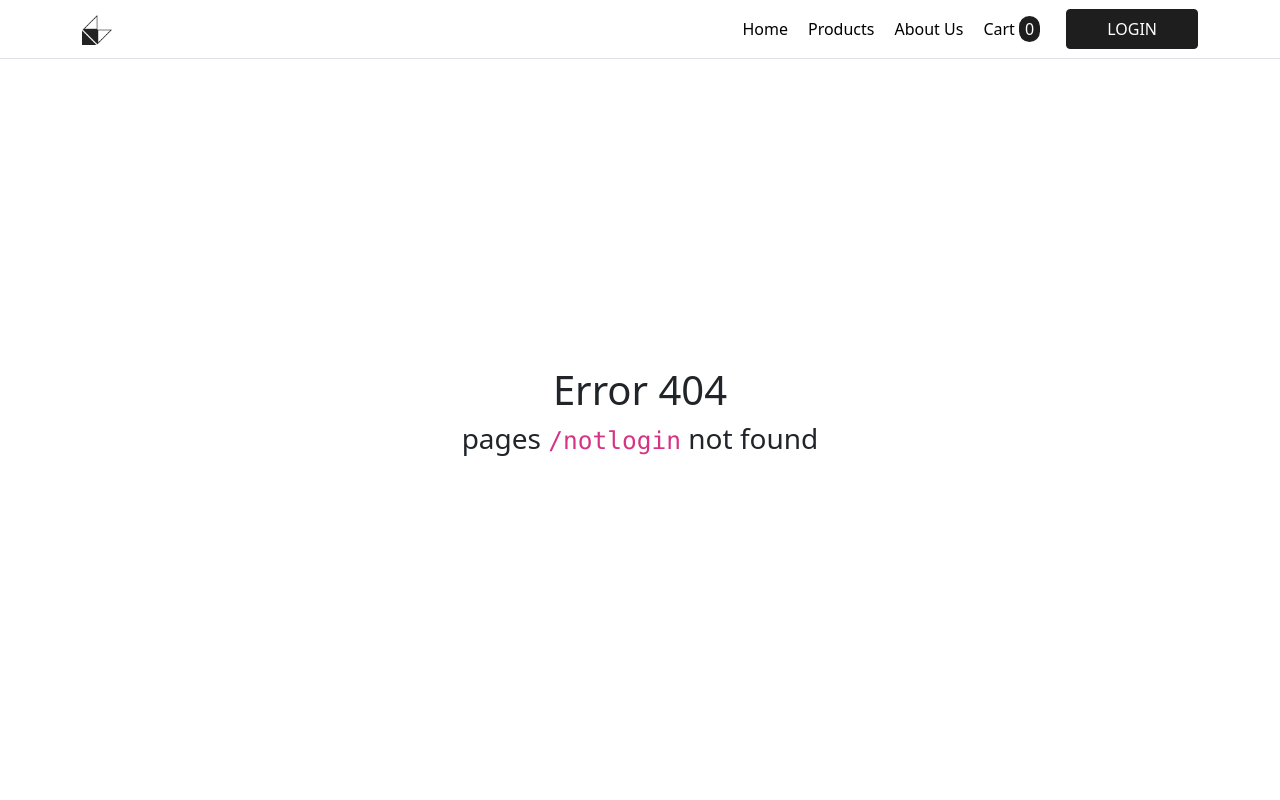
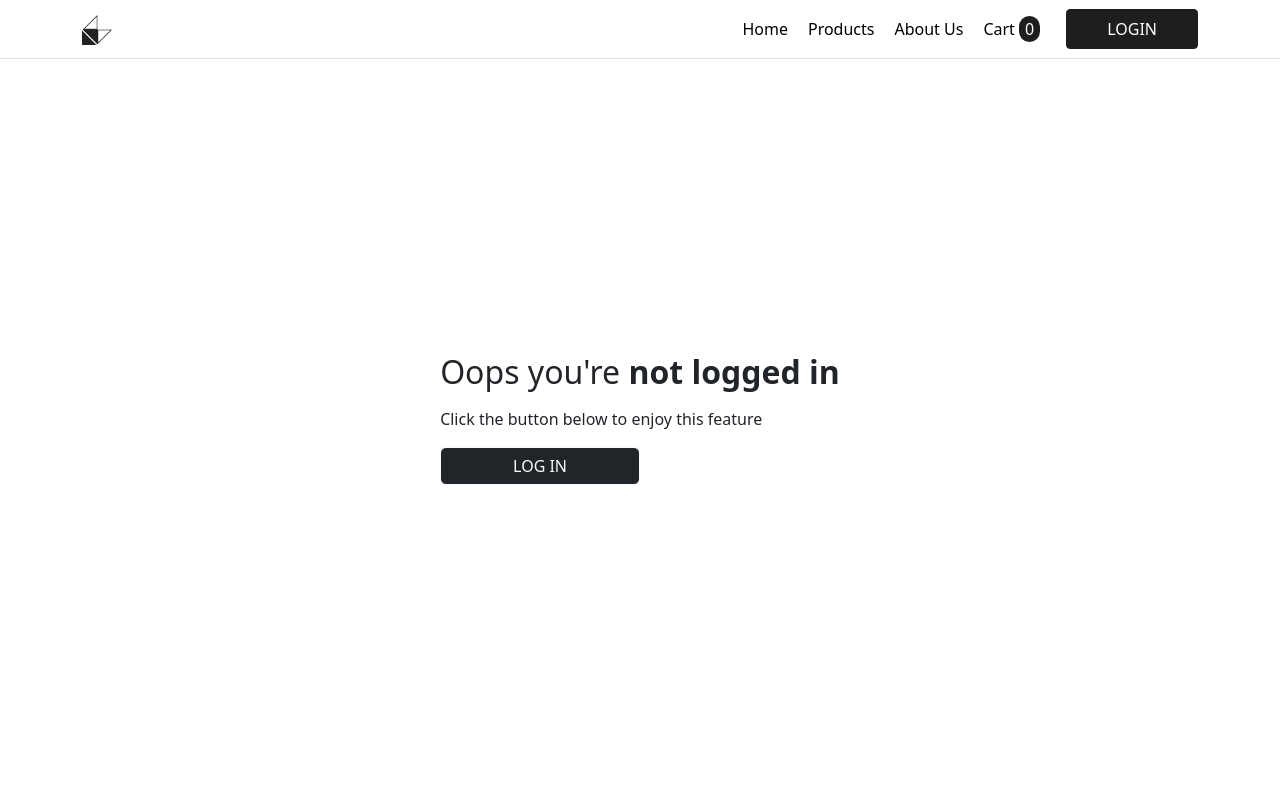
Before and after one commit to fitriaulias/Final_Project_Kel5, a React (Create React App) app in the folder final-project-2/: page /notlogin in a window 1280 px wide. Shown: the top 800 px of the page. Built offline with nearby package versions, Linux system fonts and the light colour scheme.

Commit message:
add not login

```diff
--- a/final-project-2/src/App.js
+++ b/final-project-2/src/App.js
@@ -15,6 +15,7 @@ import Recap from "./pages/admin/Recap";
 import Footer from "./components/Footer";
 import CheckoutDetail from "./pages/checkout/CheckoutDetail";
 import CheckoutMessage from "./pages/checkout/CheckoutMessage";
+import NotLogin from "./pages/login/NotLogin";
 
 function NoMatch() {
   let location = useLocation();
@@ -45,6 +46,7 @@ function App() {
         <Route path="product" element={<Products />} />
         <Route path="/checkout-details" element={<CheckoutDetail />} />
         <Route path="/checkout-message" element={<CheckoutMessage />} />
+        <Route path="/notlogin" element={<NotLogin />} />
         <Route path="/aboutus" element={<AboutUs />} />
         <Route path="/recap" element={<Recap />} />
         <Route path="*" element={<NoMatch />} />
--- a/final-project-2/src/index.css
+++ b/final-project-2/src/index.css
@@ -176,6 +176,10 @@ a {
   border-radius: 8px;
 }
 
+.notlogin {
+  text-align: left;
+}
+
 /* Footer */
 
 .main-footer {
--- a/final-project-2/src/pages/cart/Cart.js
+++ b/final-project-2/src/pages/cart/Cart.js
@@ -24,7 +24,7 @@ const Cart = () => {
     if (localStorage.getItem("userToken")) {
       navigate("/checkout-details");
     } else {
-      navigate("/login");
+      navigate("/notlogin");
     }
   };
 
--- a/final-project-2/src/pages/checkout/CheckoutDetail.js
+++ b/final-project-2/src/pages/checkout/CheckoutDetail.js
@@ -19,9 +19,9 @@ const CheckoutDetail = () => {
   return (
     <div className="container pt-5 mb-5">
       <div className="tablerounededCorner">
-        <h4 className="py-5">
+        <h3 className="py-5">
           <b>Checkout Details</b>
-        </h4>
+        </h3>
         <div>
           {cartItems.length === 0 ? (
             <div>
--- /dev/null
+++ b/final-project-2/src/pages/login/NotLogin.js
@@ -0,0 +1,22 @@
+import React from "react";
+import { Link } from "react-router-dom";
+
+const NotLogin = () => {
+  return (
+    <div className="vh-100 d-flex align-items-center justify-content-center">
+      <div className="notlogin">
+        <h2 className="py-2">
+          Oops you're <b>not logged in</b>
+        </h2>
+        <p>Click the button below to enjoy this feature</p>
+        <Link to="/login">
+          <button className="btn btn-dark btn-outline-light w-50">
+            LOG IN
+          </button>
+        </Link>
+      </div>
+    </div>
+  );
+};
+
+export default NotLogin;
```
